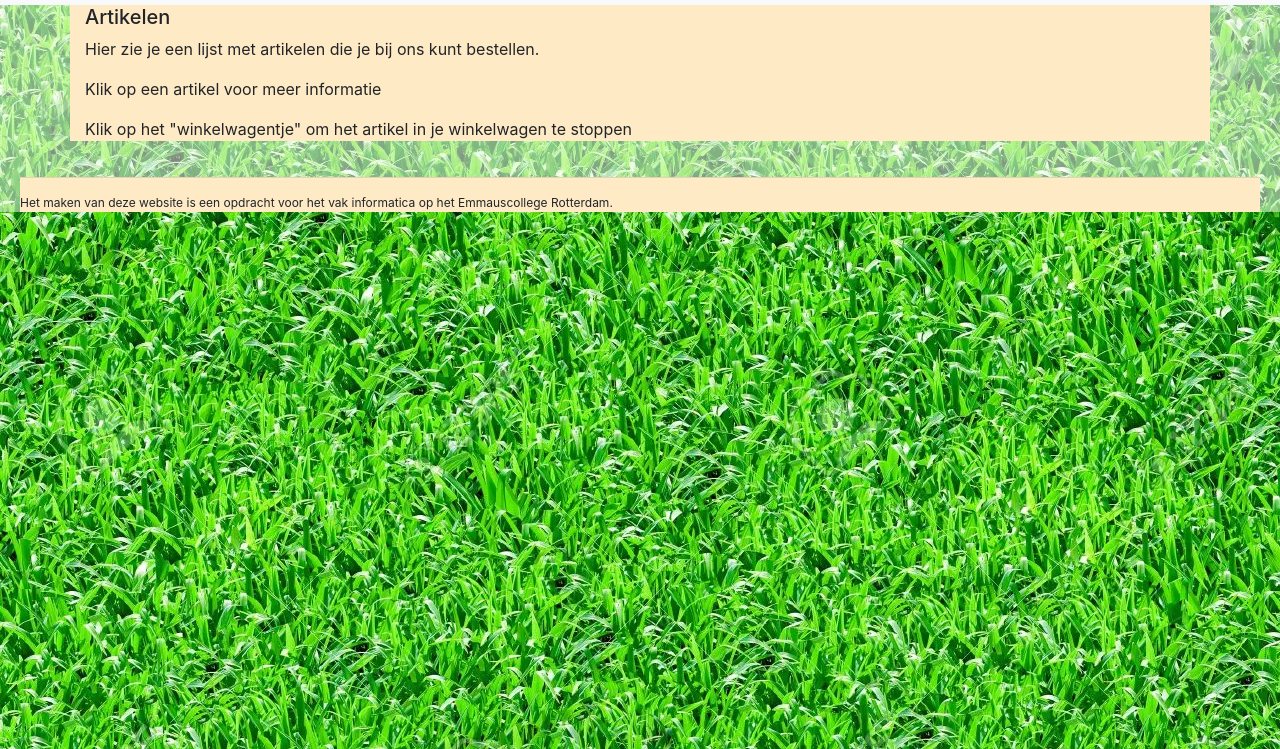
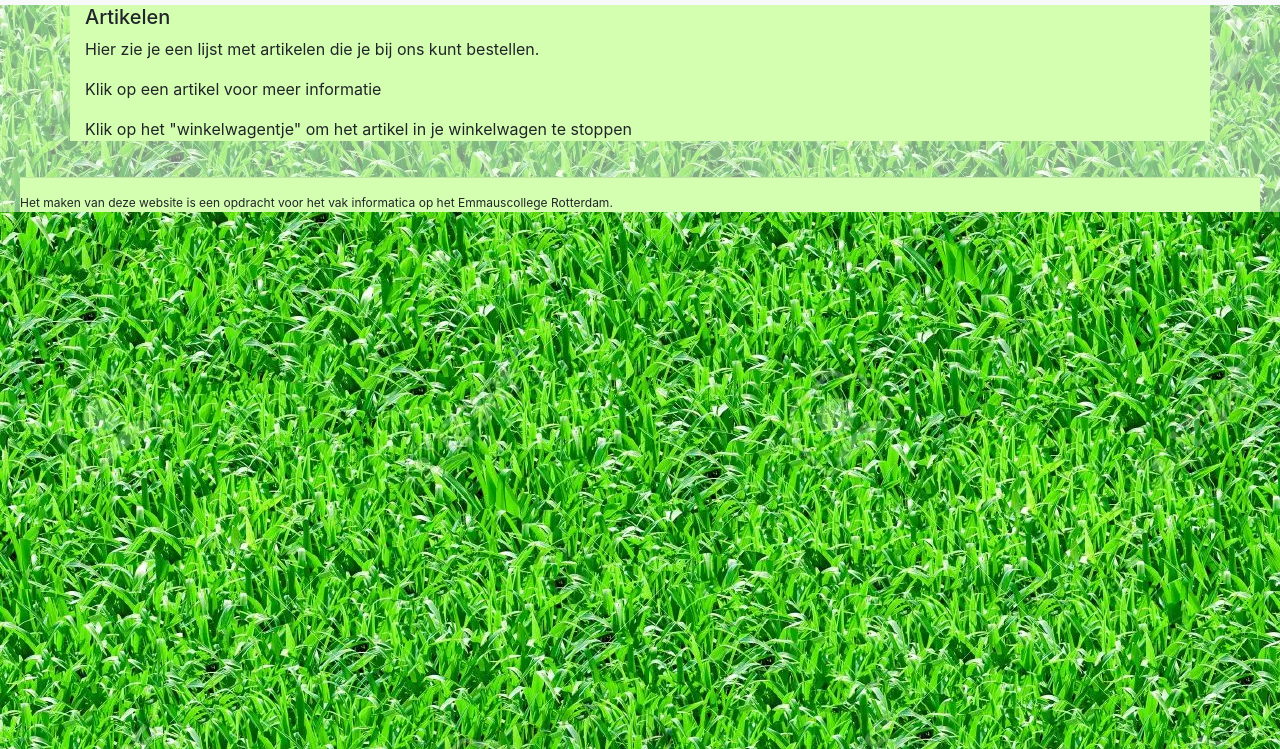
Before and after one commit to emmaus-5v/webshop-5vc-sam-anthony-thijs, a website: page web/index.html in a window 1280 px wide. Shown: the part 51-800 px from the top of the page. Drawn offline with nearby package versions, Linux system fonts and the light colour scheme; no server answers.

Commit message:
kleur footer en artikelen naar licht groen

```diff
--- a/web/css/style.css
+++ b/web/css/style.css
@@ -3,7 +3,7 @@
 footer {
   margin: 20px;
   font-size: 12px;
-  background-color: rgb(255, 234, 198);
+  background-color: rgb(212, 255, 177);
 }
 
 html {
@@ -90,5 +90,5 @@ body {
 /* specifiek */
 
 #artikelen {
-  background-color: rgb(255, 234, 198);
+  background-color: rgb(212, 255, 177);
 }
```
